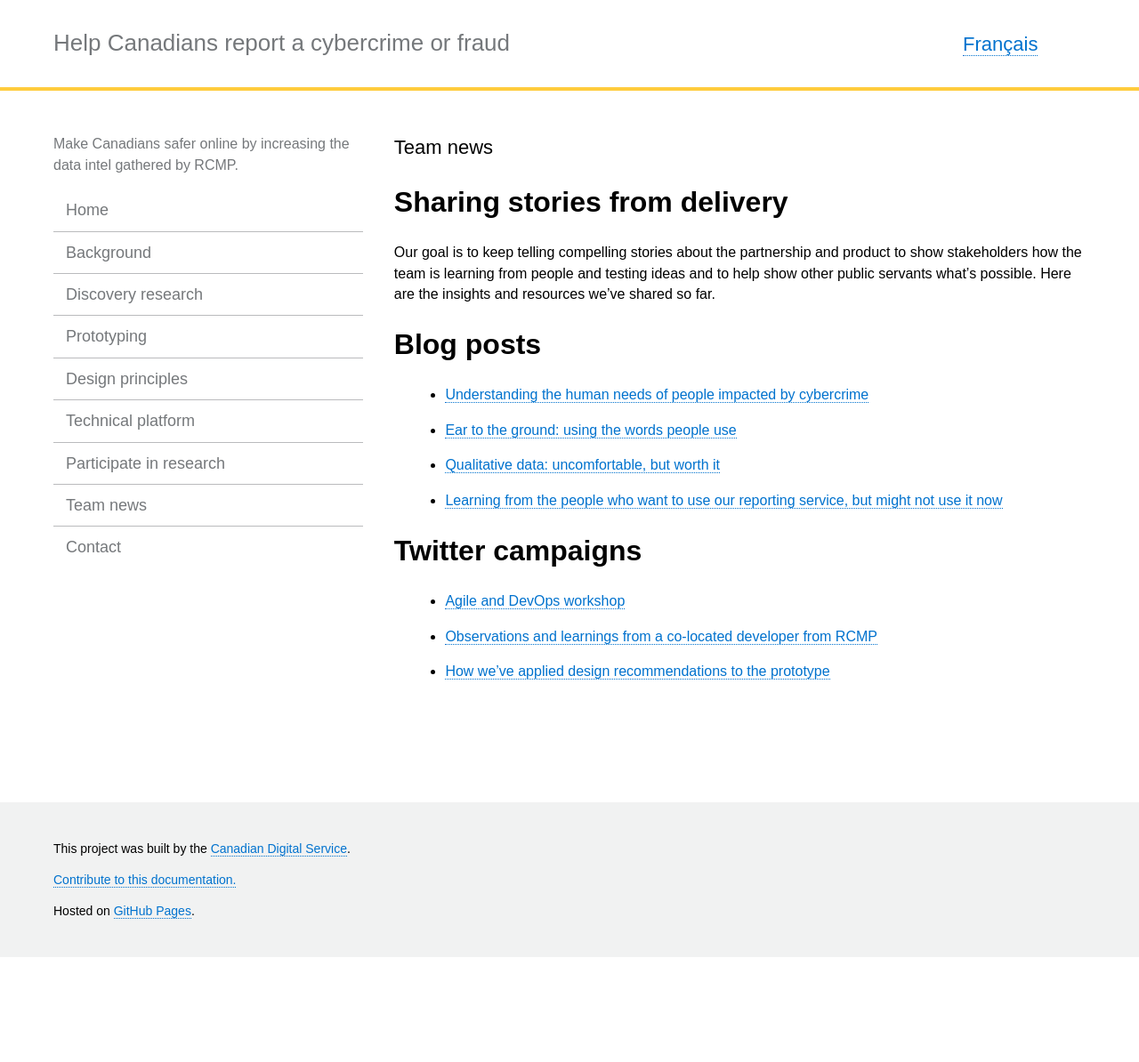
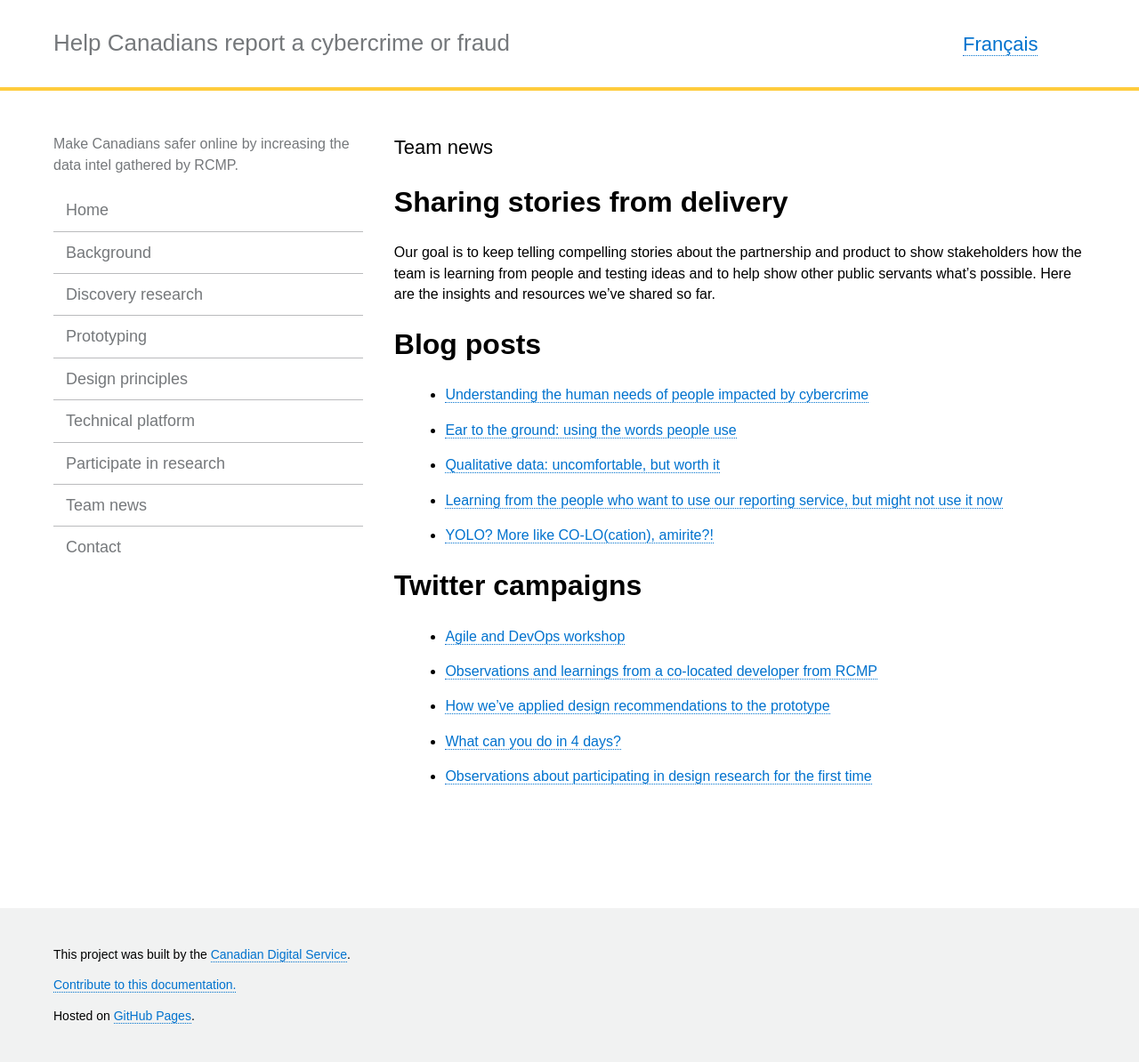
Before and after one commit to cds-snc/rcmp-report-a-cybercrime-alpha-documentation, a Jekyll site: the page built from _pages/en/team-news.md, in a window 1280 px wide. Shown: the whole page at 89% size. Built offline with Jekyll 4.4.1, drawn with Linux system fonts in a browser that asks for light colours; before the commit the page ends 1076 px from its top, so only the background shows below that.

Commit message:
Update team-news.md

```diff
--- a/_pages/en/team-news.md
+++ b/_pages/en/team-news.md
@@ -15,8 +15,11 @@ Our goal is to keep telling compelling stories about the partnership and product
   >  * [Ear to the ground: using the words people use](https://digital.canada.ca/2019/06/06/ear-to-the-ground-using-the-words-people-use/)
   >  * [Qualitative data: uncomfortable, but worth it](https://digital.canada.ca/2019/07/11/qualitative-data-uncomfortable-but-worth-it/)
   >  * [Learning from the people who want to use our reporting service, but might not use it now](https://digital.canada.ca/2019/08/29/learning-from-the-people-who-want-to-use-our-reporting-service-but-might-not-use-it-now/)
+  >  * [YOLO? More like CO-LO(cation), amirite?!](https://digital.canada.ca/2019/12/13/yolo-more-like-co-lo-cation-amirite/?utm_source=twitter&utm_campaign=Keith_RCMP_blog_EN)
 
 # Twitter campaigns
   >  * [Agile and DevOps workshop](https://twitter.com/CDS_GC/status/1133728212708671488)
   >  * [Observations and learnings from a co-located developer from RCMP](https://twitter.com/CDS_GC/status/1139155596547170306)
   >  * [How we've applied design recommendations to the prototype](https://twitter.com/CDS_GC/status/1169675152000507904)
+  >  * [What can you do in 4 days?](https://twitter.com/CDS_GC/status/1205143709265932293?s=20)
+  >  * [Observations about participating in design research for the first time](https://twitter.com/CDS_GC/status/1206621988611141632?s=20)
```
